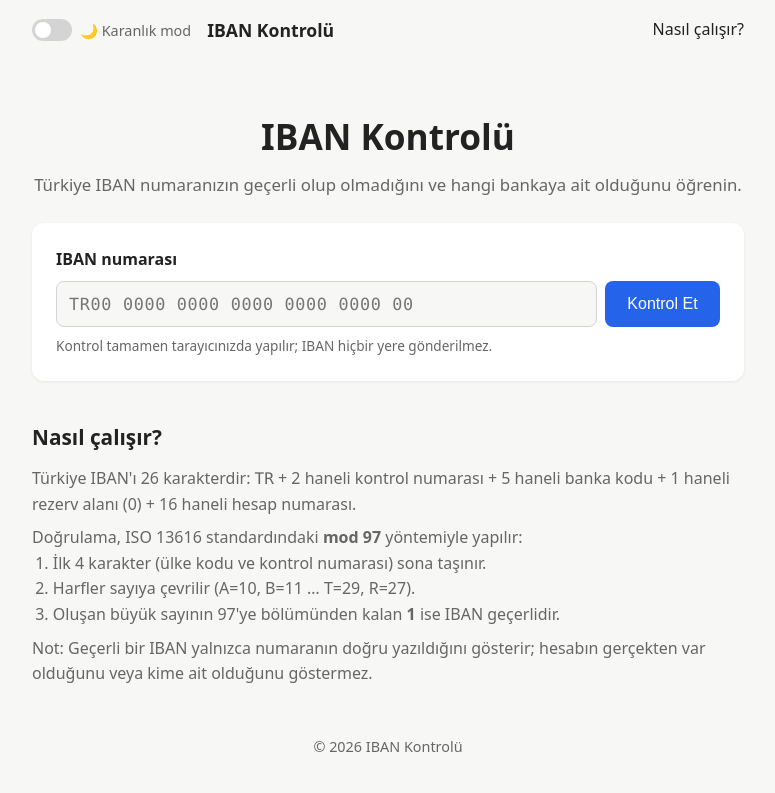
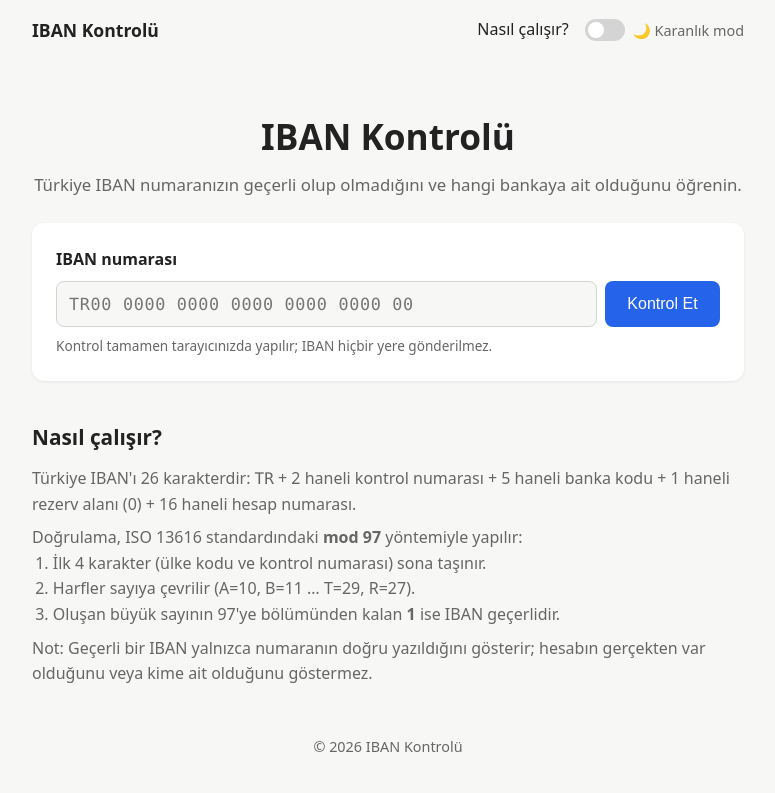
Before and after one commit to r3han1253/TRIBAN-KONTROL, a plain HTML site: page index.html in a window 1280 px wide. Shown: the whole page, without its empty margins (252-1027 px from the left). Drawn offline with Linux system fonts and the light colour scheme.

Commit message:
Karanlık mod anahtarını Nasıl çalışır? bağlantısının sağına taşı
Co-Authored-By: Claude Opus 5.5 <noreply@anthropic.com>

```diff
--- a/index.html
+++ b/index.html
@@ -71,7 +71,8 @@
     header a { color: var(--text); text-decoration: none; margin-left: 1rem; }
     header a:hover { color: var(--accent); }
     .logo { font-weight: 700; font-size: 1.1rem; margin-left: 0; }
-    .sol { display: flex; align-items: center; gap: 1rem; flex-wrap: wrap; }
+    .sol { display: flex; align-items: center; gap: 1rem; flex-wrap: wrap; justify-content: flex-end; }
+    .sol a { margin-left: 0; }
     .tema-anahtari {
       display: inline-flex;
       align-items: center;
@@ -235,16 +236,14 @@
 </head>
 <body>
   <header>
-    <div class="sol">
+    <a href="#" class="logo">IBAN Kontrolü</a>
+    <nav class="sol">
+      <a href="#nasil">Nasıl çalışır?</a>
       <label class="tema-anahtari" title="Karanlık modu aç/kapat">
         <input type="checkbox" id="tema">
         <span class="kaydirici" aria-hidden="true"></span>
         <span>🌙 Karanlık mod</span>
       </label>
-      <a href="#" class="logo">IBAN Kontrolü</a>
-    </div>
-    <nav>
-      <a href="#nasil">Nasıl çalışır?</a>
     </nav>
   </header>
 
```
